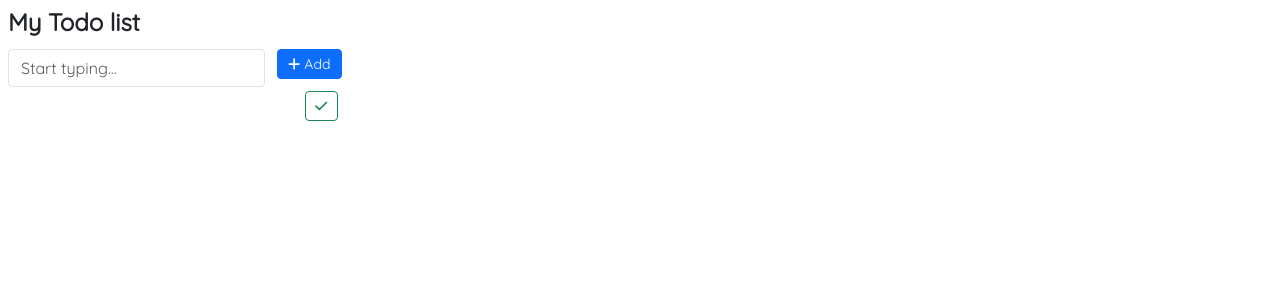
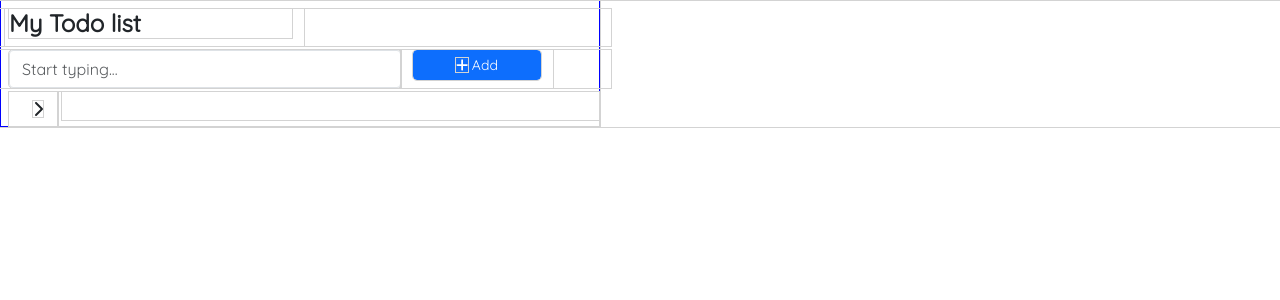
Before and after one commit to VaishnavDixit/todo-list-chrome-extension, a React (Create React App) app: page / in a window 1280 px wide. Shown: the top 300 px of the page. Built offline with nearby package versions, Linux system fonts and the light colour scheme.

Commit message:
advances

```diff
--- a/src/App.js
+++ b/src/App.js
@@ -3,6 +3,7 @@
 
 import {
     faCheck,
+    faChevronRight,
     faPlus,
 } from "@fortawesome/free-solid-svg-icons";
 import {FontAwesomeIcon} from "@fortawesome/react-fontawesome";
@@ -13,13 +14,19 @@ import "./App.scss";
 function App() {
     const {v4: uuidv4} = require("uuid");
     const [tasks, setTasks] = useState([]);
-    useEffect(() => {
-        chrome.storage.sync.get(
-            ["tasks"],
-            (res) => {
-                setTasks(res.tasks || []);
-            }
-        );
+	const list = new Map();
+	list["1"]=["11","12","13"];
+	list["2"]=["21","22","23","24"];
+	list["3"]=["31","33"];
+	list["12"]=["121","122"];
+
+	useEffect(() => {
+        // chrome.storage.sync.get(
+        //     ["tasks"],
+        //     (res) => {
+        //         setTasks(res.tasks || []);
+        //     }
+        // );
     }, []);
 
     const addClickHandler = () => {
@@ -36,9 +43,9 @@ function App() {
             ...tasks,
         ];
         setTasks(newTasksList);
-        chrome.storage.sync.set({
-            tasks: newTasksList,
-        });
+        // chrome.storage.sync.set({
+        //     tasks: newTasksList,
+        // });
     };
 
     const deleteClickHandler = (uuid) => {
@@ -48,15 +55,15 @@ function App() {
             ),
         ];
         setTasks(temp);
-        chrome.storage.sync.set({
-            tasks: temp,
-        });
+        // chrome.storage.sync.set({
+        //     tasks: temp,
+        // });
     };
 
     return (
         <div
             className="App p-2 pe-0 pb-0"
-            style={{width: "350px"}}
+            style={{width: "600px"}}
         >
             <Row className="mb-1 d-flex justify-content-between px-2">
                 <Col xs={6} className="ps-1">
@@ -66,7 +73,7 @@ function App() {
                 </Col>
             </Row>
             <Row className="pe-2 mb-1">
-                <Col xs={9} className="pe-0">
+                <Col xs={8} className="pe-0">
                     <input
                         type="text"
                         className="form-control"
@@ -92,25 +99,23 @@ function App() {
             </Row>
             <Row className="tasksListRow mx-0">
                 <Col
-                    xs={10}
+                    xs={1}
+                    className="pe-0 d-flex align-items-center justify-content-center"
+                >
+                    <FontAwesomeIcon
+                        icon={faChevronRight}
+                        className="me-1"
+                    />
+                </Col>
+                <Col
+                    xs={11}
                     className="px-0 ps-1 task"
                 >
-                    <textarea type="text" id="fname"/>
-                </Col>
-                <Col xs={2}>
-                    <Button
-                        size="sm"
-                        variant="outline-success"
-                        // onClick={() =>
-                        //     deleteClickHandler(
-                        //         val.uuid
-                        //     )
-                        // }
-                    >
-                        <FontAwesomeIcon
-                            icon={faCheck}
-                        />
-                    </Button>
+                    <textarea
+                        type="text"
+                        id="fname"
+						rows={1}
+                    />
                 </Col>
             </Row>
         </div>
--- a/src/App.scss
+++ b/src/App.scss
@@ -1,7 +1,10 @@
 @import "bootstrap/dist/css/bootstrap.min.css";
 @import url("https://fonts.googleapis.com/css2?family=Quicksand&display=swap");
-
+* {
+    outline: 1px solid lightgrey;
+}
 .App {
+	border: 1px solid blue;
     * {
         font-family: "Quicksand", sans-serif;
     }
@@ -79,7 +82,3 @@
 ::-webkit-scrollbar-thumb:hover {
     background: #6f6f6f;
 }
-
-// * {
-//     outline: 1px solid lightgrey;
-// }
```
